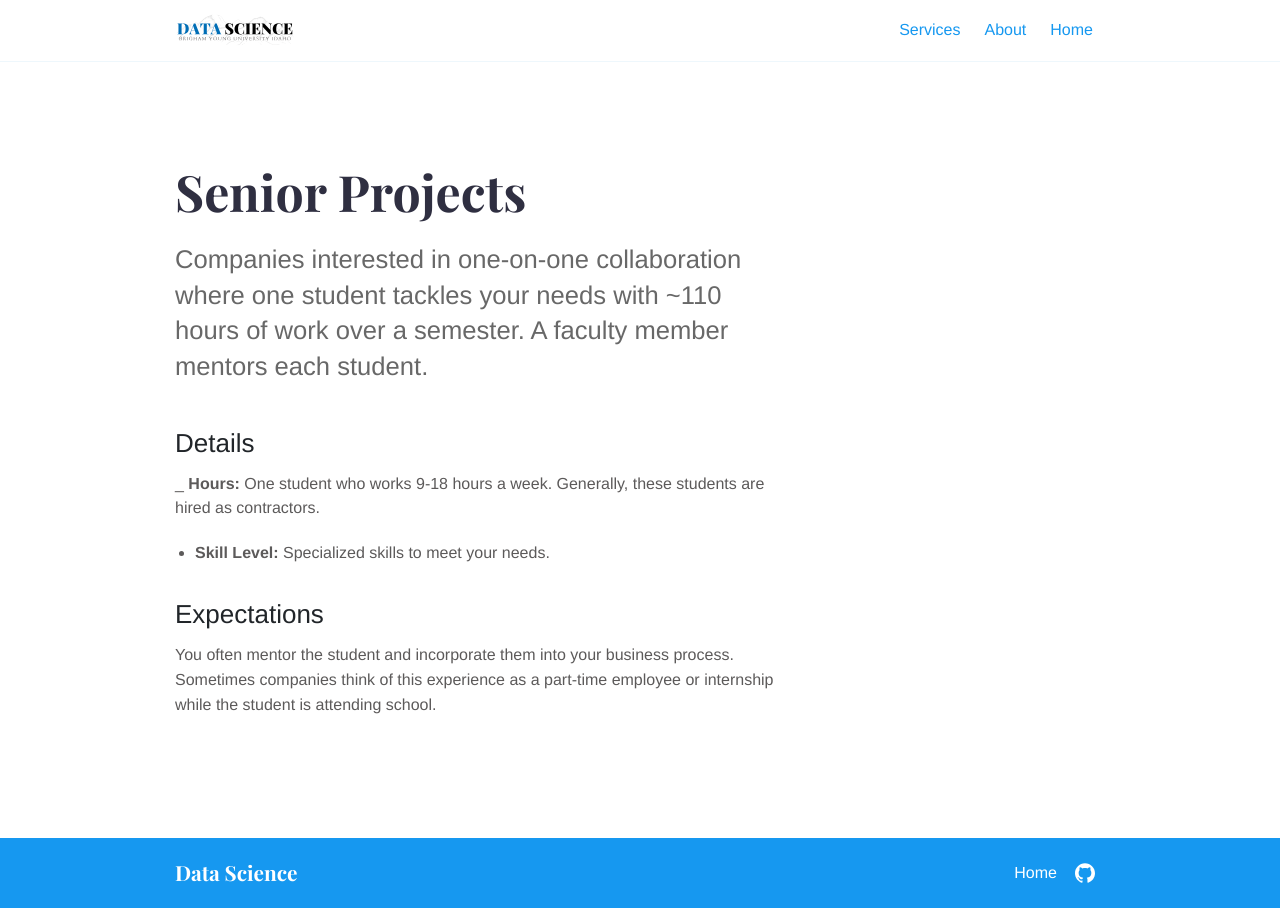
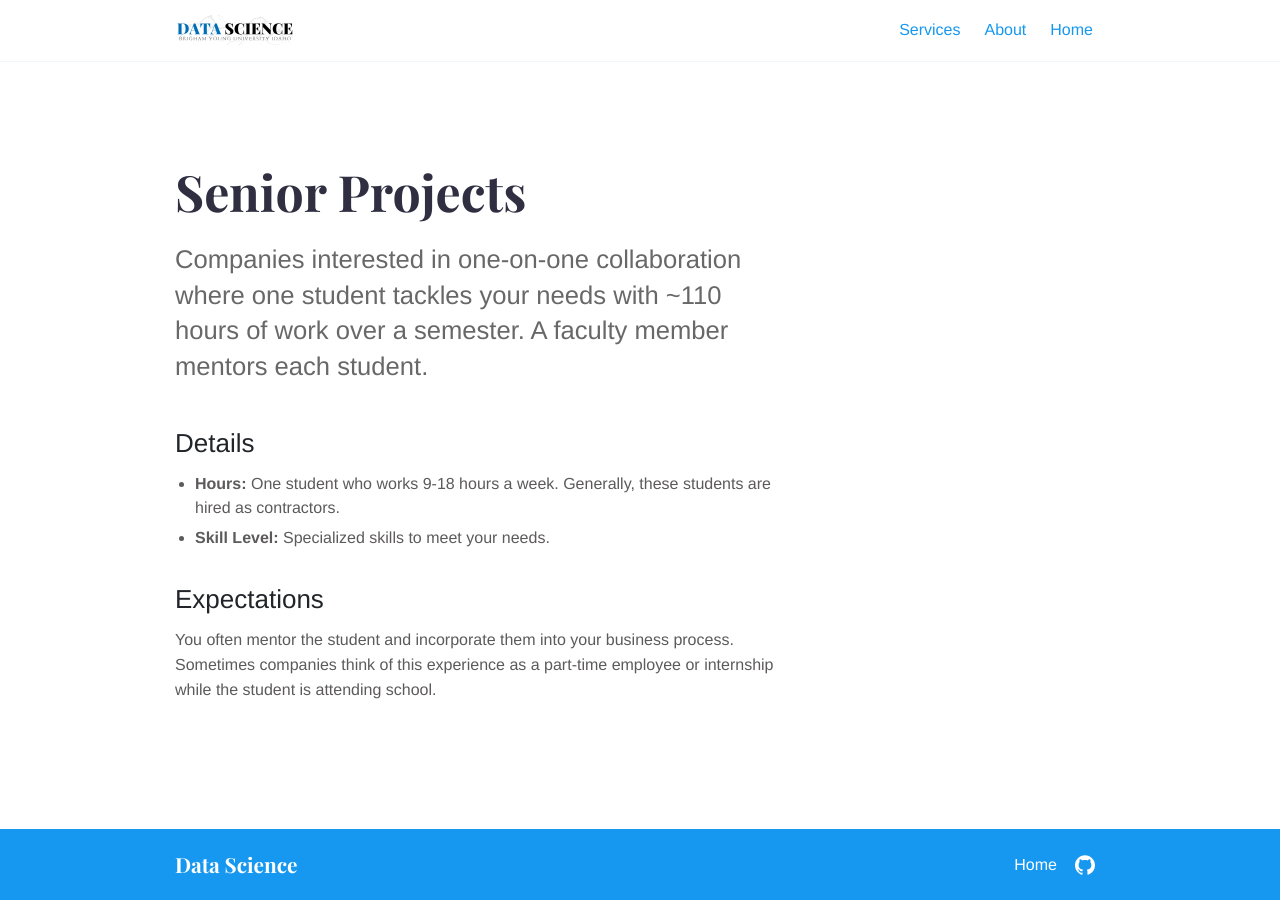
Before and after one commit to BYUIDSconsulting/aboutus, a Jekyll site: the page built from _services/senior-projects.md, in a window 1280 px wide. Built offline with Jekyll 4.4.1, drawn with Linux system fonts in a browser that asks for light colours.

Commit message:
fixed bullet typo

```diff
--- a/_services/senior-projects.md
+++ b/_services/senior-projects.md
@@ -9,7 +9,7 @@ Companies interested in one-on-one collaboration where one student tackles your
 
 ## Details
 
-_ __Hours:__ One student who works 9-18 hours a week. Generally, these students are hired as contractors.
+- __Hours:__ One student who works 9-18 hours a week. Generally, these students are hired as contractors.
 - __Skill Level:__ Specialized skills to meet your needs.
 
 ## Expectations
```
